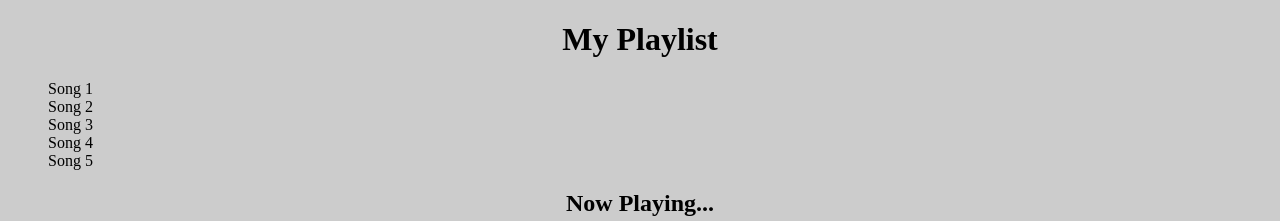
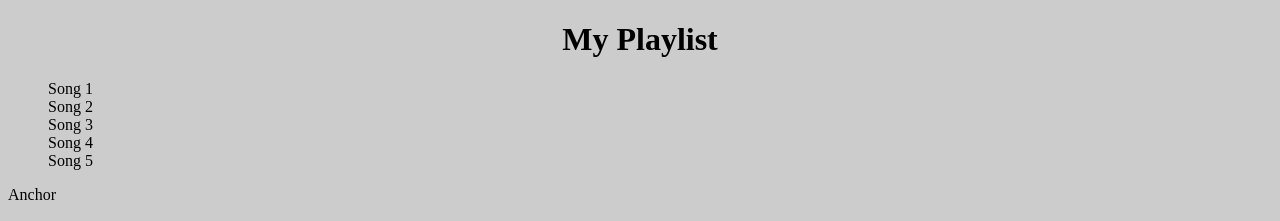
Before and after one commit to acciojob/my-playlist-arshad012, a website: page main.html in a window 1280 px wide. Shown: the top 221 px of the page. Drawn offline with Linux system fonts and the light colour scheme.

Commit message:
created a submission

```diff
--- a/main.html
+++ b/main.html
@@ -17,7 +17,7 @@
 			<li>Song 4</li>
 			<li>Song 5</li>
 		</ul>
-		<a target='_blank'></a>
+		<a target='_blank'>Anchor</a>
 	</div>
 
 
```
